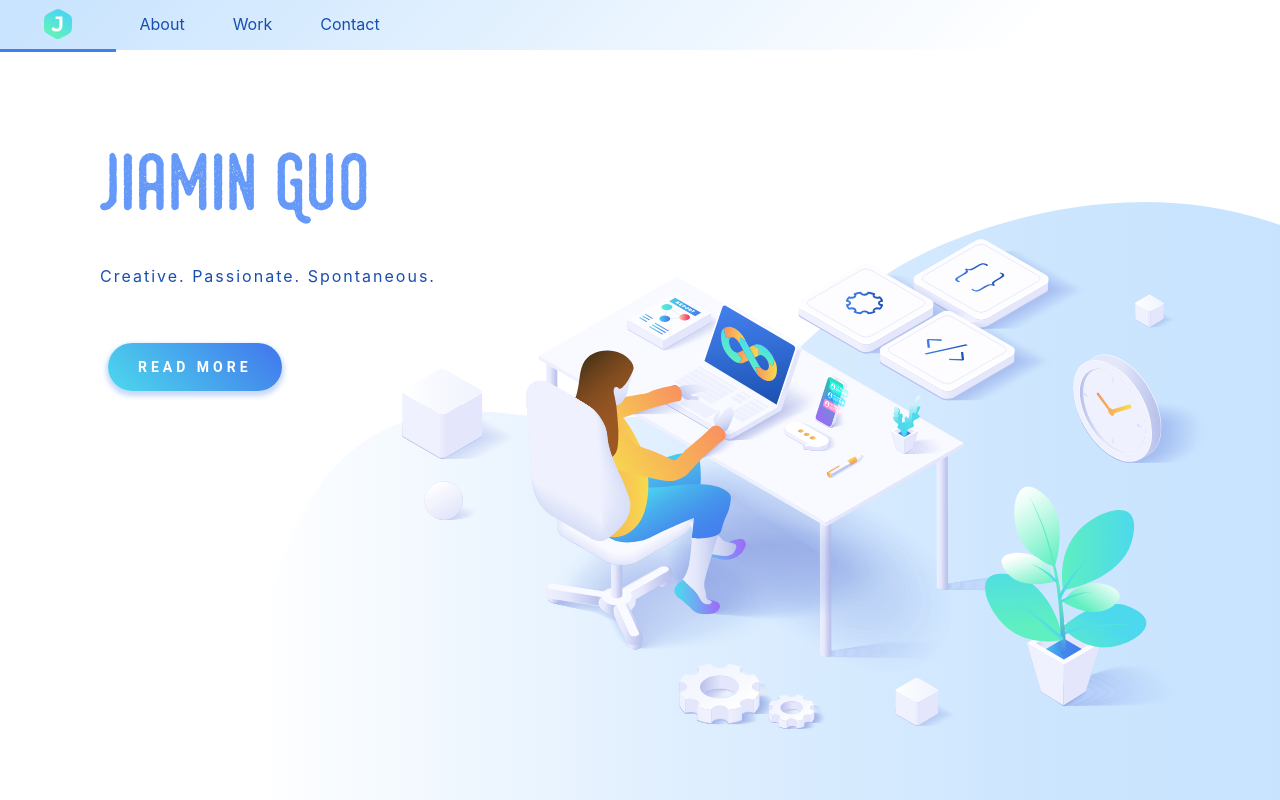
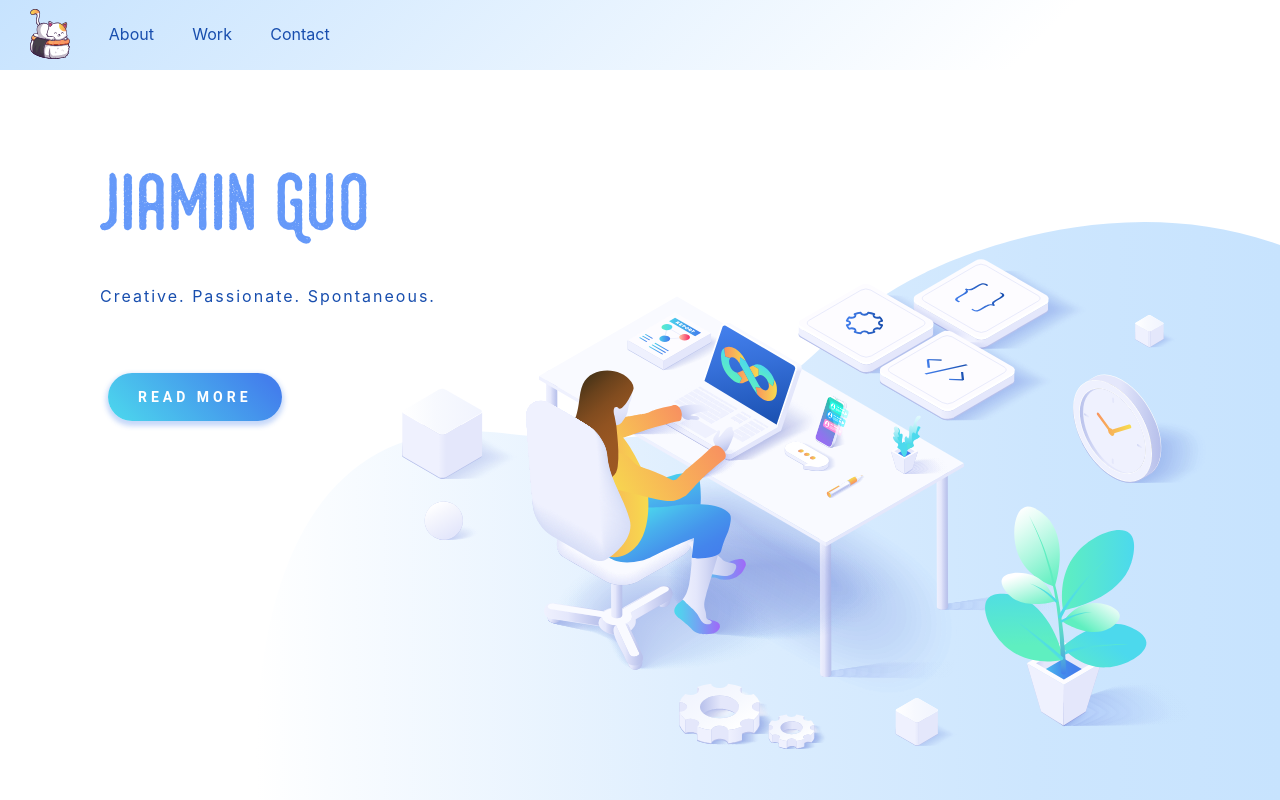
Before and after one commit to jiamin-guo/site, a React (Create React App) app: page / in a window 1280 px wide. Shown: the top 800 px of the page. Built offline with nearby package versions, Linux system fonts and the light colour scheme.

Commit message:
added cat sushi logo

```diff
--- a/src/App.css
+++ b/src/App.css
@@ -45,7 +45,7 @@
 
 .contact-section {
     height: 100vh;
-    background-color: #7bb0e2;
+    background-color: #E1E1EF;
 }
 
 .footer {
--- a/src/components/Navbar.jsx
+++ b/src/components/Navbar.jsx
@@ -6,11 +6,11 @@ import { Link as LinkR } from 'react-router-dom';
 import { Link as LinkS } from 'react-scroll';
 import styled from 'styled-components'
 
-import logo from "../assets/logo.svg";
+import cat from "../assets/catSushi.svg";
 
 const Nav = styled.nav`
   background: linear-gradient(135deg, #C7E3FE 0%, #FFFFFF 80%);
-  height: 50px;
+  height: 70px;
   display: flex;
   justify-content: center;
   align-items: center;
@@ -29,7 +29,6 @@ const NavbarContainer = styled.div`
   align-items: center;
   z-index: 1;
   width: 100%;
-  pading: 0 24px;
 `;
 
 const NavLinks = styled(LinkS)`
@@ -37,15 +36,15 @@ const NavLinks = styled(LinkS)`
   display: flex;
   align-items: center;
   text-decoration: none;
-  padding: 0 1.5rem;
-  height: 50px;
+  padding: 0 1.2rem;
+  height: 70px;
   cursor: pointer;
   border-bottom: 3px solid transparent;
 `;
 
 const Logo = styled.img`
-  height: 30px;
-  margin: 0 20px 0 20px;
+  height: 50px;
+  margin-left: 10px;
 `;
 
 export const NavItem = ({ text, to, opClass }) => {
@@ -68,7 +67,7 @@ export const Navbar = () => {
     <Nav>
       <NavbarContainer className="navbar">
         <NavItem to="home" text={
-          <Logo src={logo} alt="logo"/>
+          <Logo src={cat} alt="logo"/>
         } />
         <NavItem to="about" text="About" id="about" />
         <NavItem to="work" text="Work" />
--- a/src/pages/Home.jsx
+++ b/src/pages/Home.jsx
@@ -4,6 +4,7 @@ import styled from 'styled-components'
 import { Navbar, NavItem } from '../components/Navbar';
 import image from '../assets/graphic.svg';
 import jiaminC from '../assets/JiaminCircle.png';
+import cat from '../assets/cat-sushi.svg';
 import GradientButton from '../components/GradientButton';
 
 const Main = styled.div`
@@ -96,7 +97,7 @@ export default function Home() {
 
       </div>
       <div className="contact-section" id="contact">
-
+        <img src={cat} alt="cat" />
       </div>
       <footer className="footer">
         <p>
```
Also changed, not shown: src/assets/cat-sushi.svg (added), src/assets/catSushi.svg (added).
